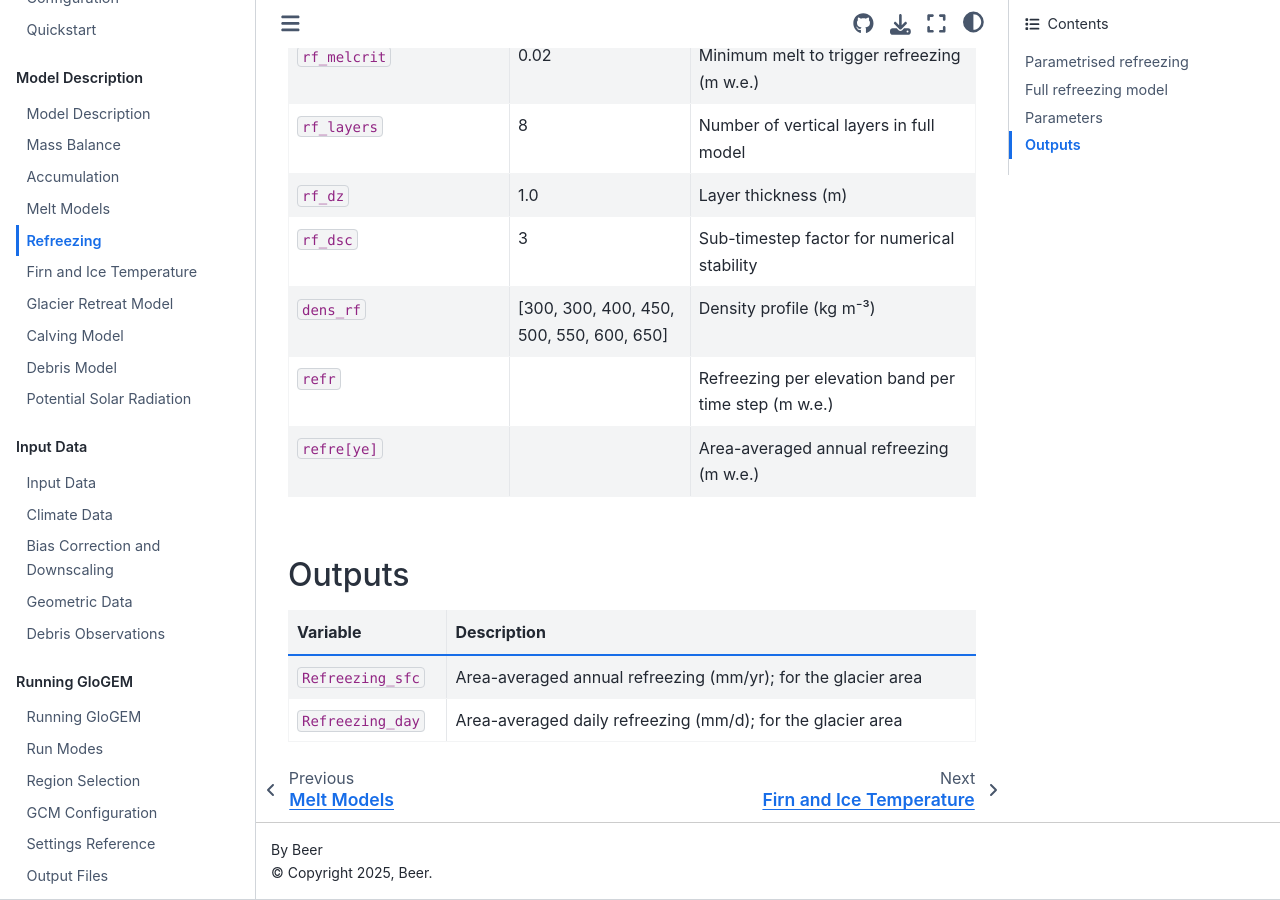
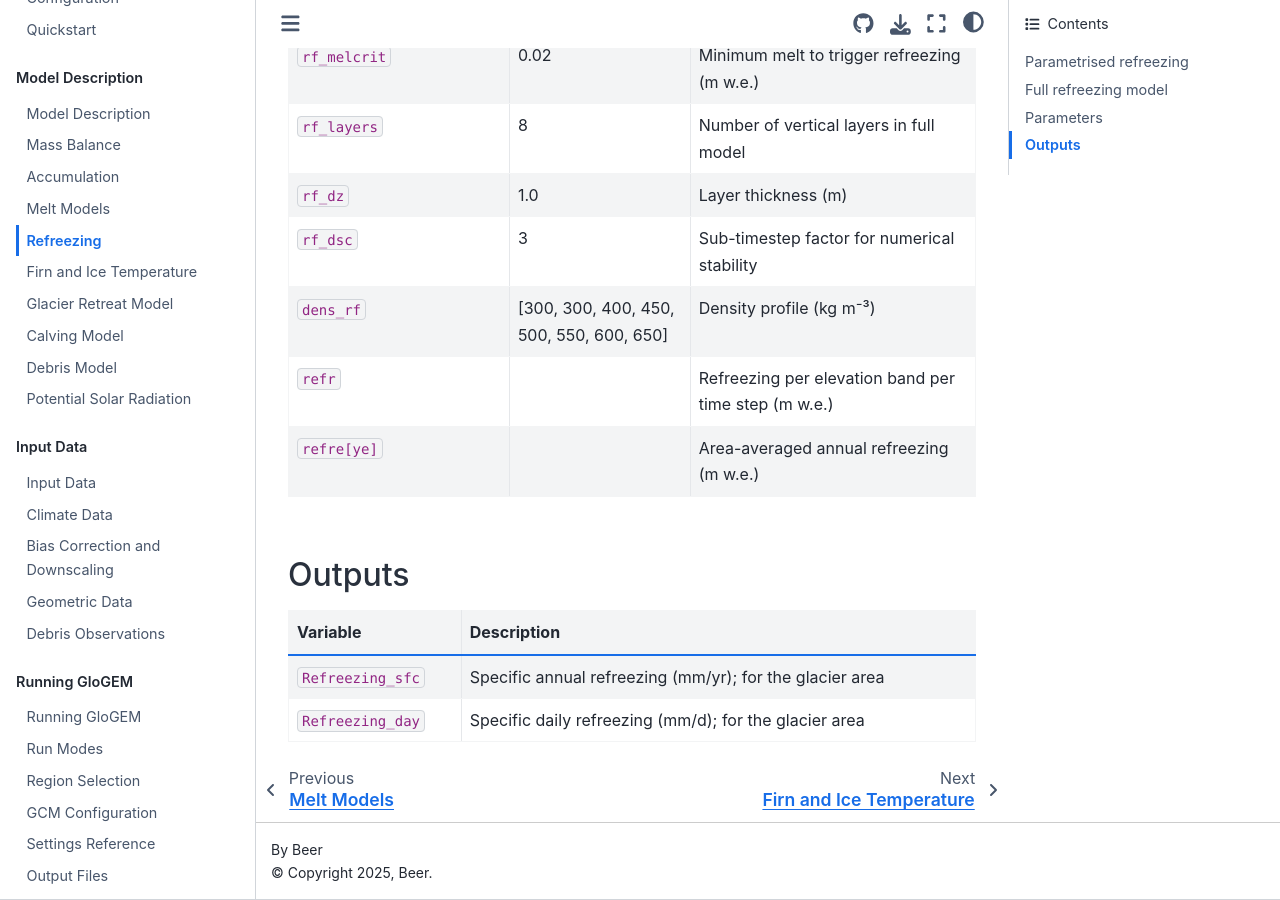
Before and after one commit to eth-vaw-glaciology/GloGEM-doc-temp, a Sphinx documentation site: the page built from docs/source/model-description/mass-balance/refreezing.md, in a window 1280 px wide and 900 px high, scrolled down 2459 px. Built offline with Sphinx 7.4.7 and the Sphinx Book theme 1.1.4, drawn with Linux system fonts in a browser that asks for light colours.

Commit message:
correction

```diff
--- a/docs/source/model-description/mass-balance/refreezing.md
+++ b/docs/source/model-description/mass-balance/refreezing.md
@@ -83,5 +83,5 @@ The calculation distinguishes between firn surfaces (where the full column is av
 
 | Variable | Description |
 |----------|-------------|
-| `Refreezing_sfc` | Area-averaged annual refreezing (mm/yr); for the glacier area |
-| `Refreezing_day` | Area-averaged daily refreezing (mm/d); for the glacier area|
+| `Refreezing_sfc` | Specific annual refreezing (mm/yr); for the glacier area |
+| `Refreezing_day` | Specific daily refreezing (mm/d); for the glacier area|
```
